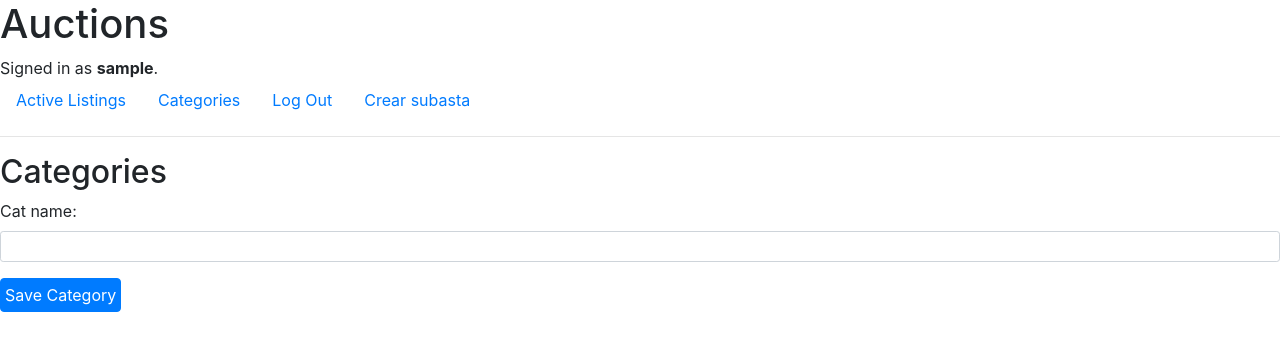
After one commit to irenediaz1974/web50, a Django app: page /categories in a window 1280 px wide. The commit adds this page. Shown: the top 351 px of the page. Run offline with Django 3.2, Linux system fonts and the light colour scheme; the visitor is signed in with stand-in values (Sample User, id 1).

Commit message:
Adicionar Categoria

```diff
--- a/projects/2020/x/commerce/auctions/static/auctions/styles.css
+++ b/projects/2020/x/commerce/auctions/static/auctions/styles.css
@@ -3,10 +3,9 @@ body {
 
 }
 
-.form-group {
+.form_container {
     display: flex;
     flex-wrap: nowrap;
-    justify-content: left;
+    justify-content: center;
     width:40%;
-
 }
--- /dev/null
+++ b/projects/2020/x/commerce/auctions/templates/auctions/categories.html
@@ -0,0 +1,14 @@
+{% extends "auctions/layout.html" %}
+
+{% block body %}
+    <h2>Categories</h2>
+<!-- Category Form -->
+<div class="form_container">
+    <form id="categ-form" action="{% url 'categories'%}" method="post">
+         {% csrf_token %}
+         {{ categoria.as_p }}
+         <button id="save_categ" type="submit" class="btn btn-primary p-1">Save Category</button>
+    </form>
+</div>
+
+{% endblock %}
--- a/projects/2020/x/commerce/auctions/templates/auctions/layout.html
+++ b/projects/2020/x/commerce/auctions/templates/auctions/layout.html
@@ -3,10 +3,13 @@
 <!DOCTYPE html>
 <html lang="en">
     <head>
+        <meta name="viewport" content="width=device-width, initial-scale=1">
+        <link rel="stylesheet" href="https://cdn.jsdelivr.net/npm/bootstrap@4.0.0/dist/css/bootstrap.min.css" integrity="sha384-Gn5384xqQ1aoWXA+058RXPxPg6fy4IWvTNh0E263XmFcJlSAwiGgFAW/dAiS6JXm" crossorigin="anonymous">
         <title>{% block title %}Auctions{% endblock %}</title>
-        <link rel="stylesheet" href="https://stackpath.bootstrapcdn.com/bootstrap/4.4.1/css/bootstrap.min.css" integrity="sha384-Vkoo8x4CGsO3+Hhxv8T/Q5PaXtkKtu6ug5TOeNV6gBiFeWPGFN9MuhOf23Q9Ifjh" crossorigin="anonymous">
-        <link href="{% static '/auctions/styles.css' %}" rel="stylesheet">
+
+        <!-- <link rel="static" type="text/css" href="{% static '/auctions/styles.css' %}" > -->
     </head>
+
     <body>
         <h1>Auctions</h1>
         <div>
@@ -21,6 +24,9 @@
                 <a class="nav-link" href="{% url 'index' %}">Active Listings</a>
             </li>
             {% if user.is_authenticated %}
+                <li class="nav-item">
+                    <a class="nav-link" href="{% url 'categories' %}">Categories</a>
+                </li>
                 <li class="nav-item">
                     <a class="nav-link" href="{% url 'logout' %}">Log Out</a>
                 </li>
--- a/projects/2020/x/commerce/auctions/urls.py
+++ b/projects/2020/x/commerce/auctions/urls.py
@@ -8,5 +8,6 @@ urlpatterns = [
     path("logout", views.logout_view, name="logout"),
     path("addProducto", views.add_producto, name="addProducto"),
     path('add_subasta', views.add_subasta, name='add_subasta'),
+    path('categories', views.categories, name='categories'),
     path("register", views.register, name="register")
 ]
--- a/projects/2020/x/commerce/auctions/views.py
+++ b/projects/2020/x/commerce/auctions/views.py
@@ -16,6 +16,20 @@ ProductoFormSet = inlineformset_factory(Subasta, Producto, form=Producto_form, e
 
 def index(request):
     return render(request, "auctions/index.html")
+
+@login_required
+def categories(request):
+    if request.method == 'POST':
+        categ_form = Categoria_form(request.POST, prefix='categ')
+        if categ_form.is_valid():
+            categoria = categ_form.save()
+        else:
+             print(categ_form.errors)  # Imprime los errores de validación de la categoría
+    else:
+        categ_form= Categoria_form(prefix='categ')
+
+    return render(request, "auctions/categories.html", {'categoria':categ_form})
+
 
 # Vista para implementar subasta
 @login_required
```
